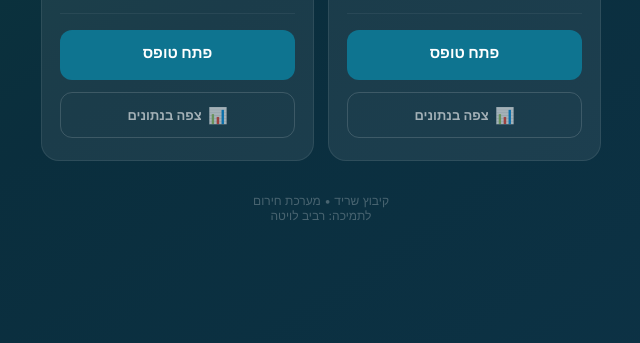
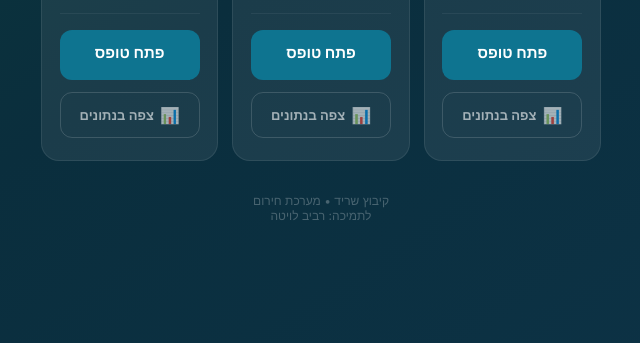
Before and after one commit to KonenutSarid/SaridEmergencyForms, a plain HTML site: page index.html in a window 1280 px wide. Shown: the part 457-800 px from the top of the page, without its empty margins (319-959 px from the left). Drawn offline with Linux system fonts and the light colour scheme.

Commit message:
Add files via upload

```diff
--- a/index.html
+++ b/index.html
@@ -28,7 +28,7 @@
 
   .cards {
     display: grid;
-    grid-template-columns: 1fr 1fr;
+    grid-template-columns: 1fr 1fr 1fr;
     gap: 14px;
     width: 100%;
     max-width: 560px;
@@ -110,7 +110,7 @@
     text-align: center;
   }
 
-  @media (max-width: 380px) {
+  @media (max-width: 500px) {
     .cards { grid-template-columns: 1fr; }
     .header h1 { font-size: 22px; }
   }
@@ -152,6 +152,18 @@
     </a>
   </div>
 
+  <!-- Form 3 -->
+  <div class="card">
+    <div class="icon">📋</div>
+    <div class="card-title">מעקב מס"ר</div>
+    <div class="divider"></div>
+    <a class="btn-form" href="form3.html" target="_blank">פתח טופס</a>
+    <a class="btn-sheet"
+       href="https://docs.google.com/spreadsheets/d/1RdHXUl4PK7mdgyd8cOotUd8obFQVtDSuCoUTZsichdY/edit?gid=1835725583#gid=1835725583"
+       target="_blank">
+      <span class="sheet-icon">📊</span> צפה בנתונים
+    </a>
+  </div>
 </div>
 
 <div class="footer">קיבוץ שריד • מערכת חירום<br>לתמיכה: רביב לויטה</div>
```
